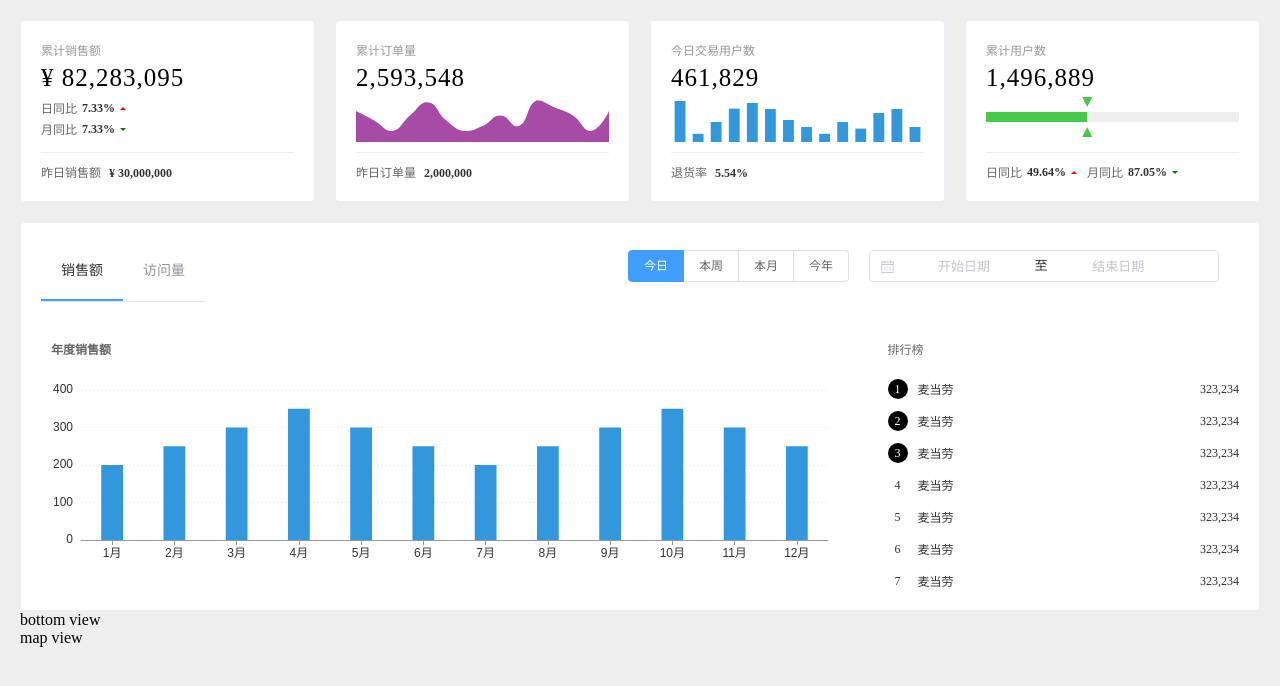
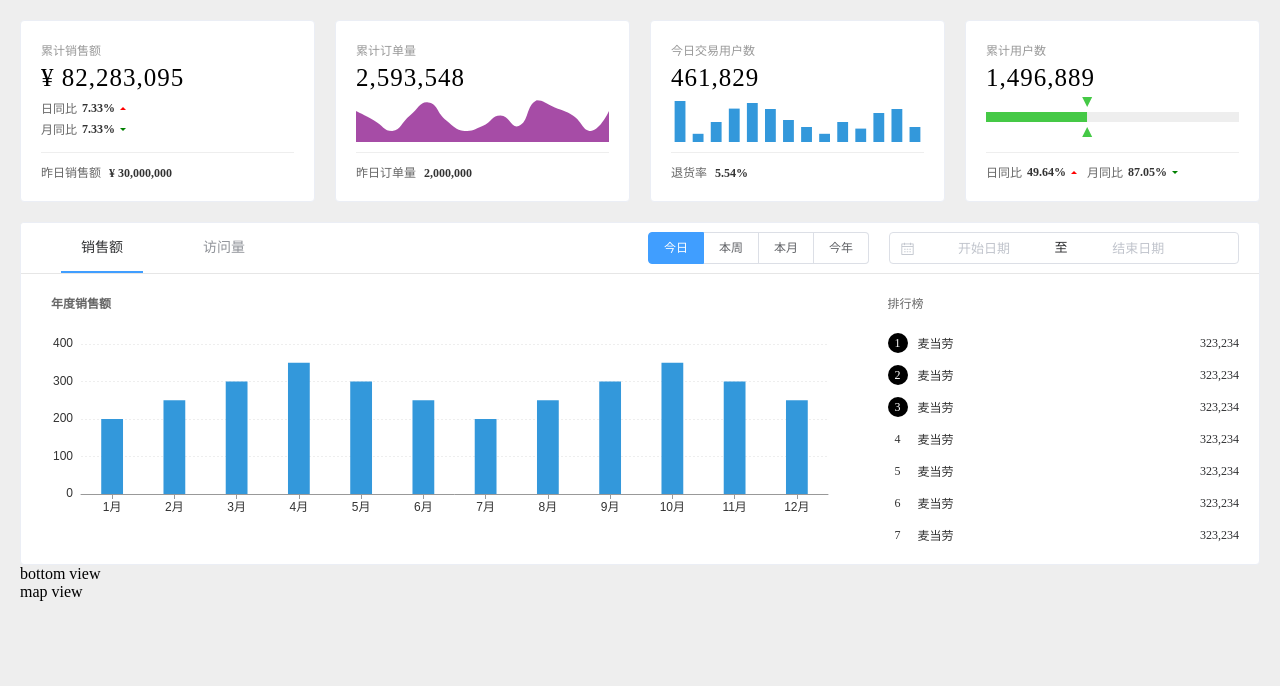
Before and after one commit to LcLichong/imooc-datav-report-dev, a Vue app: page /#/ in a window 1280 px wide. Shown: the top 686 px of the page. Built offline with nearby package versions, Linux system fonts and the light colour scheme.

Commit message:
修改样式

```diff
--- a/src/components/SalesView/index.vue
+++ b/src/components/SalesView/index.vue
@@ -7,7 +7,7 @@
                         :default-active="activeIndex"
                         @select="onMenuSelect"
                         mode="horizontal"
-                        class="sales-view-el-menu"
+                        class="sales-view-menu"
                     >
                         <el-menu-item index="1">销售额</el-menu-item>
                         <el-menu-item index="2">访问量</el-menu-item>
--- a/src/style/index.css
+++ b/src/style/index.css
@@ -4,4 +4,5 @@
 }
 .el-card__header {
     border-bottom: none;
+    padding: 0;
 }
```
